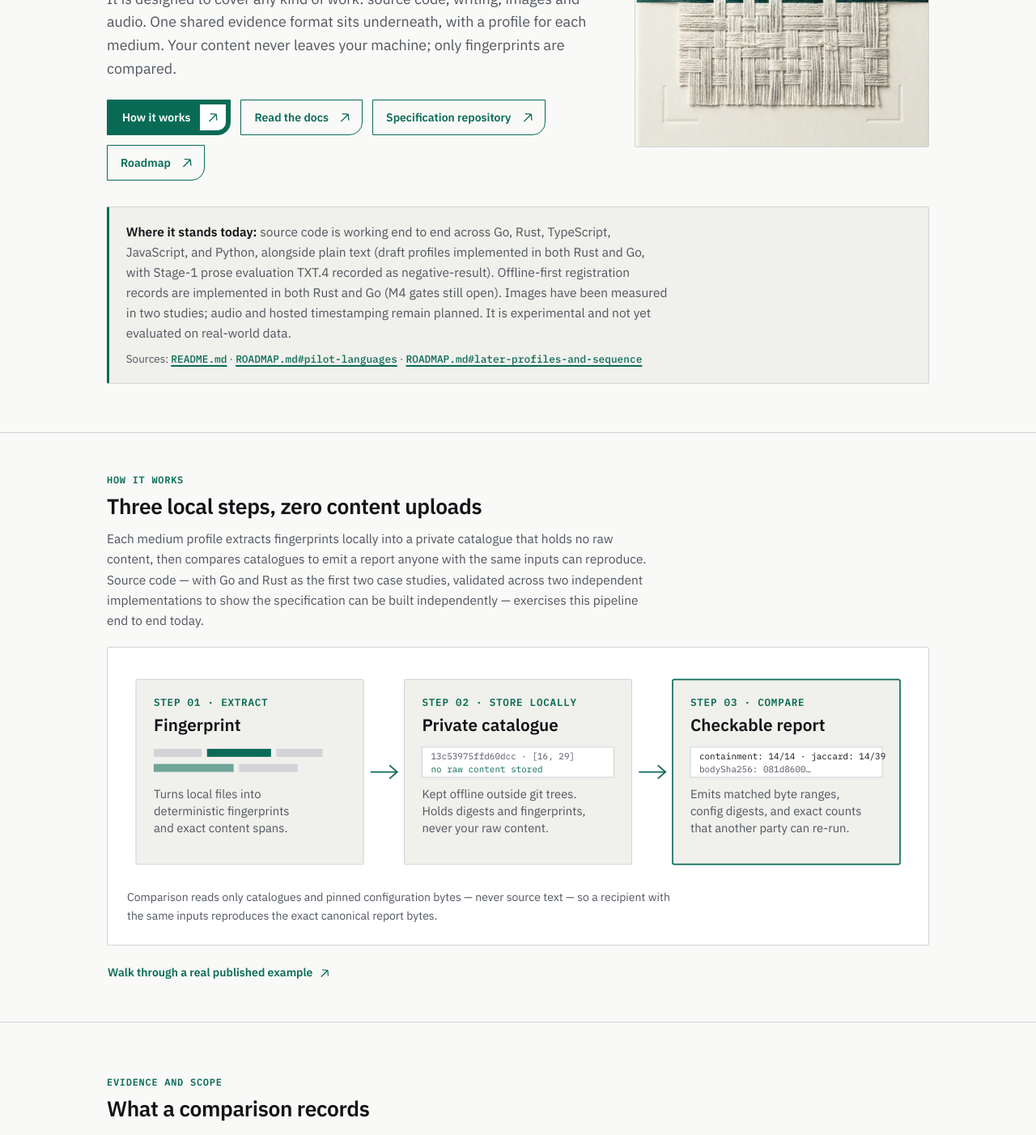
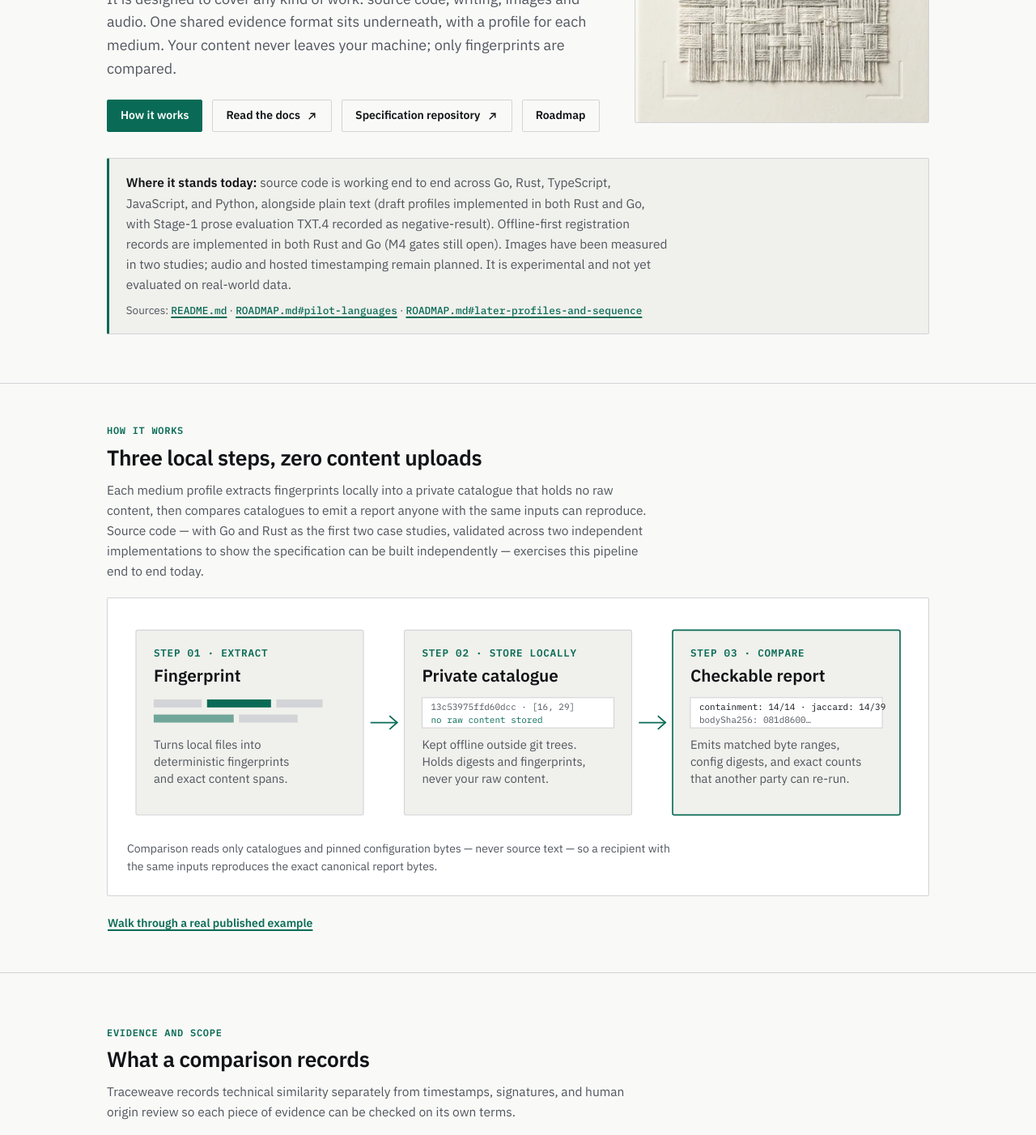
Before and after one commit to connorburgess/traceweave-web, a Next.js app: page / in a window 1280 px wide. Shown: the part 360-1762 px from the top of the page at 81% size. Built offline with nearby package versions, Linux system fonts and the light colour scheme.

Commit message:
Use original Traceweave Evidence Ledger buttons and square-miter external SVG icon

```diff
--- a/src/app/globals.css
+++ b/src/app/globals.css
@@ -510,7 +510,7 @@ pre code {
   margin-bottom: var(--tw-space-2);
 }
 
-/* Buttons (Encorp asymmetric corner + fill sweep + SVG arrow tab, Traceweave palette) */
+/* Buttons — Evidence Ledger architectural 2px hairline geometry */
 .actions {
   display: flex;
   flex-wrap: wrap;
@@ -520,170 +520,64 @@ pre code {
 }
 
 .btn {
-  --btn-fill: transparent;
-  --btn-fill-hover: transparent;
-  --btn-ink: currentColor;
-  --btn-ink-hover: currentColor;
-  --btn-border: transparent;
-
-  position: relative;
-  z-index: 0;
   display: inline-flex;
   align-items: center;
+  justify-content: center;
   gap: 0.45rem;
-  min-height: 2.75rem;
-  padding: 5px 8px 5px 16px;
-  overflow: hidden;
-  border: 1px solid var(--btn-border);
-  border-radius: 0 0 16px 0;
-  background-color: var(--btn-fill);
-  color: var(--btn-ink);
+  padding: 10px 16px;
+  border: 1px solid transparent;
+  border-radius: var(--tw-radius-md);
   font-family: var(--tw-font-text);
   font-size: var(--tw-text-sm);
   font-weight: 600;
-  line-height: 1.2;
+  line-height: 1.25;
   text-decoration: none;
   white-space: nowrap;
   cursor: pointer;
-  isolation: isolate;
-  transition: color 220ms cubic-bezier(0.22, 1, 0.36, 1),
-    border-color 220ms cubic-bezier(0.22, 1, 0.36, 1);
+  transition: background-color 150ms ease, border-color 150ms ease, color 150ms ease;
 }
 
-.btn::before {
-  content: "";
-  position: absolute;
-  inset: -1px;
-  z-index: -1;
-  background-color: var(--btn-fill-hover);
-  transform: scaleX(0);
-  transform-origin: left center;
-  transition: transform 240ms cubic-bezier(0.22, 1, 0.36, 1);
-}
-
-.btn-label {
-  position: relative;
-}
-
-.btn-arrow {
-  display: grid;
-  flex: none;
-  place-items: center;
-  width: 26px;
-  height: 26px;
-  color: inherit;
-  transition: transform 220ms cubic-bezier(0.22, 1, 0.36, 1),
-    color 220ms cubic-bezier(0.22, 1, 0.36, 1),
-    background-color 220ms cubic-bezier(0.22, 1, 0.36, 1);
-}
-
-.btn-no-icon {
-  padding-inline: 16px;
+.btn-compact {
+  padding: 7px 12px;
 }
 
 .btn-primary {
-  --btn-fill: var(--tw-accent);
-  --btn-fill-hover: var(--tw-accent-hover);
-  --btn-ink: var(--tw-on-accent);
-  --btn-ink-hover: var(--tw-on-accent);
-  --btn-border: var(--tw-accent);
-
-  gap: 12px;
-  justify-content: space-between;
-  padding: 5px 5px 5px 18px;
+  background-color: var(--tw-accent);
+  border-color: var(--tw-accent);
+  color: var(--tw-on-accent);
 }
 
-.btn-primary .btn-arrow {
-  width: 32px;
-  height: 32px;
-  color: var(--tw-accent);
-  background-color: var(--tw-on-accent);
-  border-bottom-right-radius: 10px;
+.btn-primary:hover {
+  background-color: var(--tw-accent-hover);
+  border-color: var(--tw-accent-hover);
+  color: var(--tw-on-accent);
 }
 
 .btn-secondary {
-  --btn-fill: transparent;
-  --btn-fill-hover: var(--tw-accent);
-  --btn-ink: var(--tw-accent);
-  --btn-ink-hover: var(--tw-on-accent);
-  --btn-border: var(--tw-accent);
+  background-color: transparent;
+  border-color: var(--tw-border);
+  color: var(--tw-text);
+}
+
+.btn-secondary:hover {
+  background-color: var(--tw-surface-raised);
+  border-color: var(--tw-accent);
+  color: var(--tw-text);
 }
 
 .btn-link {
-  --btn-fill: transparent;
-  --btn-fill-hover: transparent;
-  --btn-ink: var(--tw-accent);
-  --btn-ink-hover: var(--tw-accent-hover);
-  --btn-border: transparent;
-
-  min-height: auto;
-  padding: 4px 2px;
-  gap: 0.2rem;
-  border-radius: 0;
+  padding: 2px 0;
+  border-color: transparent;
+  background-color: transparent;
+  color: var(--tw-accent);
   white-space: normal;
+  text-decoration: underline;
+  text-decoration-thickness: 1.5px;
+  text-underline-offset: 3px;
 }
 
-.btn-link .btn-arrow {
-  width: 20px;
-  height: 20px;
-}
-
-.btn-compact {
-  min-height: 2.5rem;
-  padding: 5px 8px 5px 14px;
-  border-bottom-right-radius: 12px;
-}
-
-.btn-compact.btn-primary {
-  padding: 5px 5px 5px 14px;
-}
-
-.btn-compact.btn-primary .btn-arrow {
-  width: 28px;
-  height: 28px;
-  border-bottom-right-radius: 8px;
-}
-
-.btn-compact.btn-link {
-  min-height: auto;
-  padding: 2px 0;
-  border-radius: 0;
-}
-
-@media (hover: hover) and (pointer: fine) {
-  .btn:hover {
-    color: var(--btn-ink-hover);
-  }
-
-  .btn:hover::before {
-    transform: scaleX(1);
-  }
-
-  .btn:hover .btn-arrow {
-    transform: translate(2px, -2px);
-  }
-
-  .btn-primary:hover {
-    --btn-border: var(--tw-accent-hover);
-  }
-
-  .btn-primary:hover .btn-arrow {
-    color: var(--tw-accent-hover);
-  }
-
-  .btn-link:hover .btn-label {
-    text-decoration: underline;
-    text-decoration-thickness: 1.5px;
-    text-underline-offset: 3px;
-  }
-}
-
-.btn:active {
-  color: var(--btn-ink-hover);
-}
-
-.btn:active::before {
-  transform: scaleX(1);
+.btn-link:hover {
+  color: var(--tw-accent-hover);
 }
 
 .btn:disabled,
@@ -693,32 +587,17 @@ pre code {
   pointer-events: none;
 }
 
-@media (prefers-reduced-motion: reduce) {
-  .btn::before {
-    transition: none;
-  }
-
-  .btn:hover .btn-arrow {
-    transform: none;
-  }
-}
-
+.btn-external-icon,
 .inline-arrow {
   flex: none;
   display: inline-block;
   vertical-align: middle;
-  transition: transform 180ms cubic-bezier(0.22, 1, 0.36, 1);
-}
-
-.nav-link:hover .inline-arrow,
-.footer-external-link:hover .inline-arrow {
-  transform: translate(1.5px, -1.5px);
 }
 
 .footer-external-link {
   display: inline-flex;
   align-items: center;
-  gap: 0.18rem;
+  gap: 0.25rem;
 }
 
 /* Grids and cards */
--- a/src/components/Button.tsx
+++ b/src/components/Button.tsx
@@ -3,10 +3,9 @@ import type { ComponentPropsWithoutRef, ReactNode } from "react";
 
 export type ButtonVariant = "primary" | "secondary" | "link";
 export type ButtonSize = "default" | "compact";
-export type ButtonIcon = "arrow" | "none";
 
-export function ArrowUpRightIcon({
-  size = 24,
+export function ExternalArrowIcon({
+  size = 15,
   className,
 }: {
   size?: number;
@@ -15,7 +14,7 @@ export function ArrowUpRightIcon({
   return (
     <svg
       xmlns="http://www.w3.org/2000/svg"
-      viewBox="0 0 28 28"
+      viewBox="0 0 16 16"
       width={size}
       height={size}
       fill="none"
@@ -24,11 +23,11 @@ export function ArrowUpRightIcon({
       className={className}
     >
       <path
-        d="M9.05025 19.4497L18.9497 9.55025M10.8377 8.86279L18.9497 9.55025L19.6372 17.6623"
+        d="M4.5 11.5L11.5 4.5M6.5 4.5H11.5V9.5"
         stroke="currentColor"
         strokeWidth="1.5"
-        strokeLinecap="round"
-        strokeLinejoin="round"
+        strokeLinecap="square"
+        strokeLinejoin="miter"
       />
     </svg>
   );
@@ -37,7 +36,6 @@ export function ArrowUpRightIcon({
 interface ButtonOwnProps {
   variant?: ButtonVariant;
   size?: ButtonSize;
-  icon?: ButtonIcon;
   external?: boolean;
   className?: string;
   children: ReactNode;
@@ -64,38 +62,33 @@ const isExternalHref = (href: string) =>
 export function Button({
   variant = "primary",
   size = "default",
-  icon = "arrow",
   external,
   className,
   children,
   ...rest
 }: ButtonProps) {
+  const isExt = isAnchor(rest) ? (external ?? isExternalHref(rest.href)) : Boolean(external);
+
   const classes = [
     "btn",
     `btn-${variant}`,
     size === "compact" ? "btn-compact" : "",
-    icon === "none" ? "btn-no-icon" : "",
     className ?? "",
   ]
     .filter(Boolean)
     .join(" ");
 
-  const arrowSize = size === "compact" ? 22 : 24;
+  const iconSize = size === "compact" ? 14 : 15;
 
   const content = (
     <>
       <span className="btn-label">{children}</span>
-      {icon === "arrow" ? (
-        <span className="btn-arrow" aria-hidden="true">
-          <ArrowUpRightIcon size={arrowSize} />
-        </span>
-      ) : null}
+      {isExt ? <ExternalArrowIcon size={iconSize} className="btn-external-icon" /> : null}
     </>
   );
 
   if (isAnchor(rest)) {
     const { href, ...anchorRest } = rest;
-    const isExt = external ?? isExternalHref(href);
 
     if (isExt) {
       return (
--- a/src/components/RichText.tsx
+++ b/src/components/RichText.tsx
@@ -138,7 +138,6 @@ export function ActionLinks({
             variant={action.variant}
             href={url}
             external={external}
-            icon="arrow"
           >
             {action.label}
           </Button>
--- a/src/components/SiteFooter.tsx
+++ b/src/components/SiteFooter.tsx
@@ -1,5 +1,5 @@
 import Link from "next/link";
-import { ArrowUpRightIcon } from "@/components/Button";
+import { ExternalArrowIcon } from "@/components/Button";
 import { RichText, resolveHref } from "@/components/RichText";
 import { TraceweaveMark } from "@/components/TraceweaveMark";
 import type { SiteFooterContent } from "@/lib/content";
@@ -50,7 +50,7 @@ export function SiteFooter({ content }: { content: SiteFooterContent }) {
                     <li key={item.href}>
                       <a href={url} className="footer-external-link" rel="noopener noreferrer">
                         <span>{item.label}</span>
-                        <ArrowUpRightIcon size={15} className="inline-arrow" />
+                        <ExternalArrowIcon size={14} className="inline-arrow" />
                       </a>
                     </li>
                   );
--- a/src/components/SiteHeader.tsx
+++ b/src/components/SiteHeader.tsx
@@ -3,7 +3,7 @@
 import Link from "next/link";
 import { usePathname } from "next/navigation";
 import { useEffect, useState, useSyncExternalStore } from "react";
-import { ArrowUpRightIcon } from "@/components/Button";
+import { ExternalArrowIcon } from "@/components/Button";
 import { TraceweaveMark } from "@/components/TraceweaveMark";
 
 export interface SiteHeaderProps {
@@ -116,7 +116,7 @@ export function SiteHeader({
           })}
           <a href={docsUrl} className="nav-link" rel="noopener noreferrer">
             <span>{docsLabel}</span>
-            <ArrowUpRightIcon size={16} className="inline-arrow" />
+            <ExternalArrowIcon size={14} className="inline-arrow" />
           </a>
         </nav>
 
@@ -175,7 +175,7 @@ export function SiteHeader({
               onClick={() => setMenuOpen(false)}
             >
               <span>{docsLabel}</span>
-              <ArrowUpRightIcon size={16} className="inline-arrow" />
+              <ExternalArrowIcon size={14} className="inline-arrow" />
             </a>
           </li>
         </ul>
```
